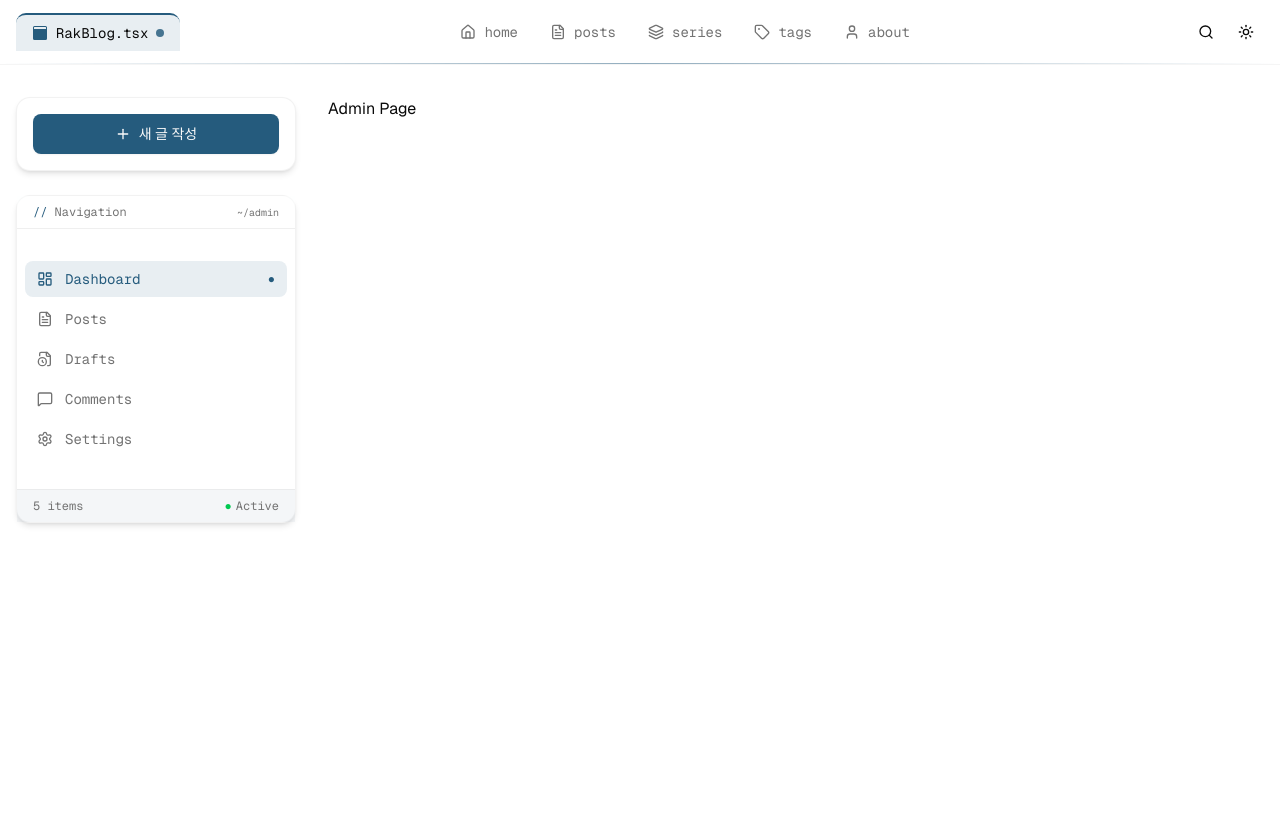
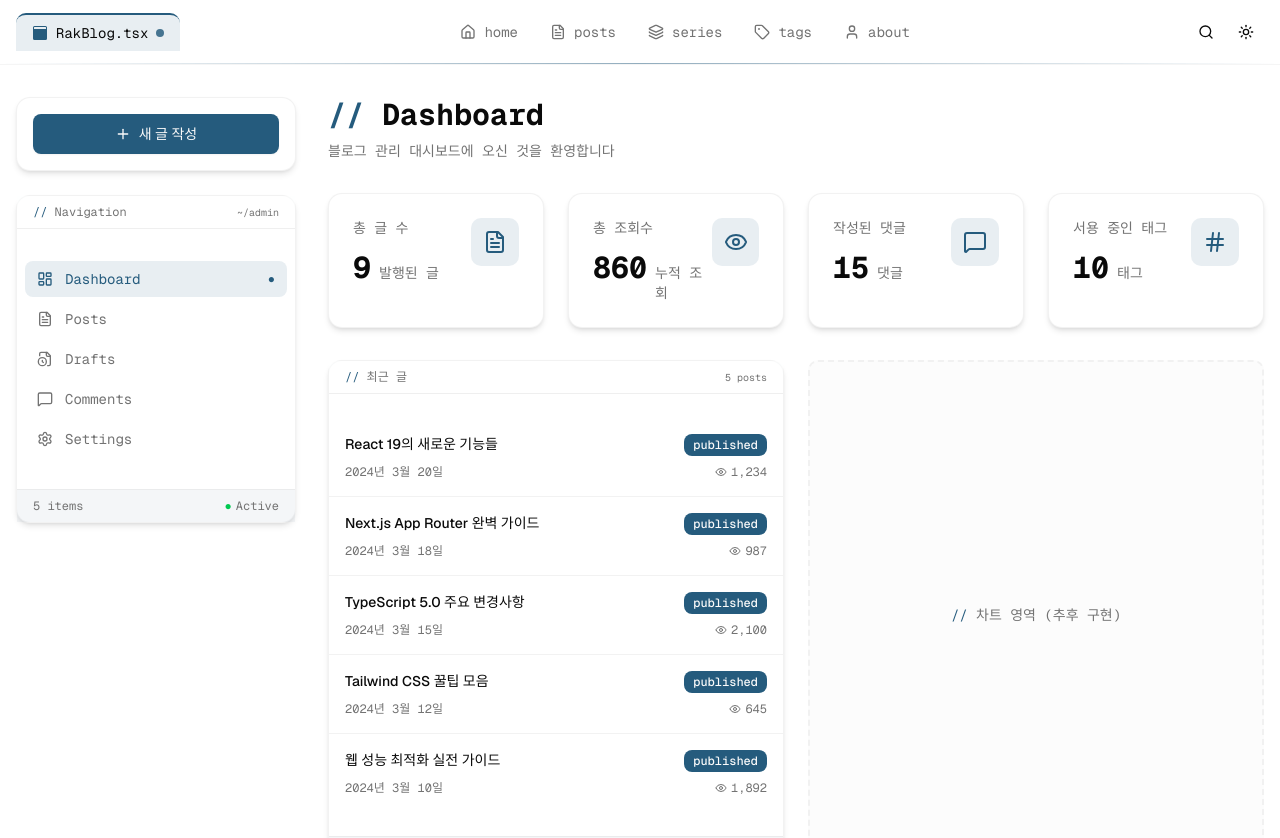
Before and after one commit to rak517/Rak-Blog, a Next.js app: page /admin in a window 1280 px wide. Shown: the top 838 px of the page. Built offline with nearby package versions, Linux system fonts and the light colour scheme.

Commit message:
:sparkles: feat: 관리자 페이지 UI 적용

```diff
--- a/src/app/admin/page.tsx
+++ b/src/app/admin/page.tsx
@@ -1,3 +1,35 @@
+import RecentPostsList from '@/components/Admin/Dashboard/RecentPostsList';
+import StatCard from '@/components/Admin/Dashboard/StatCard';
+import { mockAdminStats, mockRecentPosts } from '@/data/admin-stats-data';
+import { Eye, FileText, Hash, MessageSquare } from 'lucide-react';
+
 export default function Page() {
-  return <div>Admin Page</div>;
+  return (
+    <div className='space-y-8'>
+      <div className='space-y-2'>
+        <h1 className='font-mono text-3xl font-bold'>
+          <span className='text-primary'>{'//'}</span> Dashboard
+        </h1>
+        <p className='text-muted-foreground font-mono text-sm'>블로그 관리 대시보드에 오신 것을 환영합니다</p>
+      </div>
+
+      <div className='grid gap-6 sm:grid-cols-2 lg:grid-cols-4'>
+        <StatCard title='총 글 수' value={mockAdminStats.totalPosts} icon={FileText} description='발행된 글' />
+        <StatCard title='총 조회수' value={mockAdminStats.totalViews} icon={Eye} description='누적 조회' />
+        <StatCard title='작성된 댓글' value={mockAdminStats.totalComments} icon={MessageSquare} description='댓글' />
+        <StatCard title='서용 중인 태그' value={mockAdminStats.totalTags} icon={Hash} description='태그' />
+      </div>
+
+      <div className='grid gap-6 lg:grid-cols-2'>
+        <RecentPostsList posts={mockRecentPosts} />
+
+        <div className='bg-muted/30 border-border/50 flex items-center justify-center rounded-lg border-2 border-dashed p-12'>
+          <p className='text-muted-foreground font-mono text-sm'>
+            <span className='text-primary'>{'// '}</span>
+            차트 영역 (추후 구현)
+          </p>
+        </div>
+      </div>
+    </div>
+  );
 }
```
